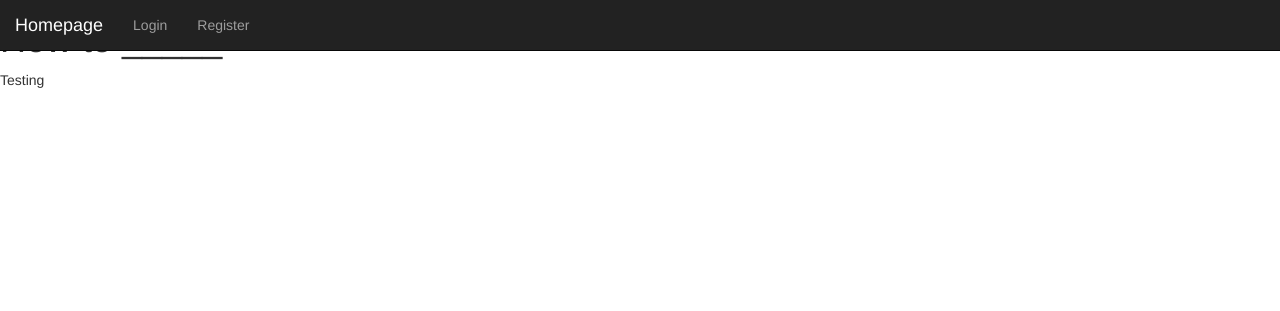
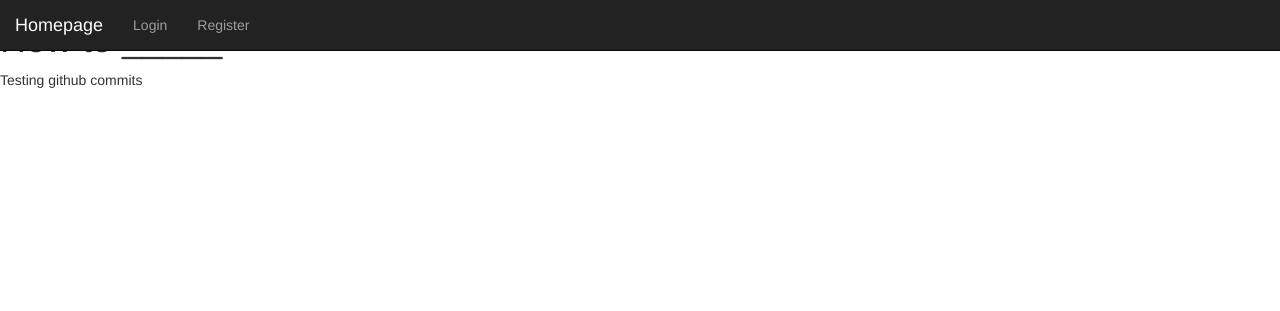
Before and after one commit to dogforpm/LockpickLearningProject, a Flask app: page /homepage in a window 1280 px wide. Shown: the top 311 px of the page. Run offline with Flask 2, Linux system fonts and the light colour scheme; some libraries are stand-ins or nearby versions.

Commit message:
Testing Commits

```diff
--- a/Templates/Homepage.html
+++ b/Templates/Homepage.html
@@ -25,7 +25,7 @@
         </div>
         <h1> How to _____ </h1>
         <p>
-            Testing
+            Testing github commits
         </p>
     </body>
 </html>
```
